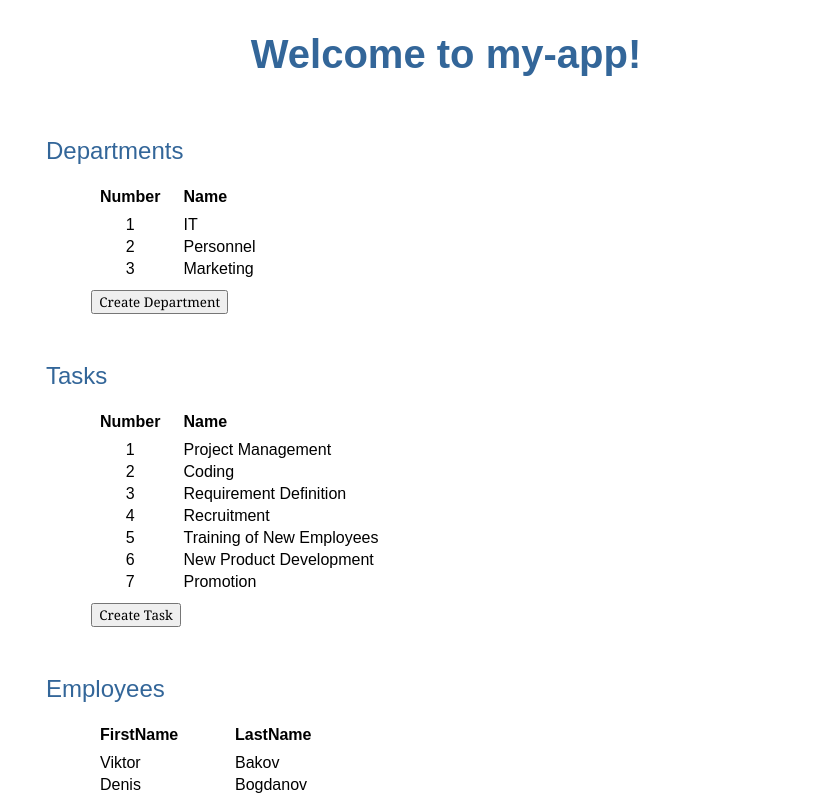
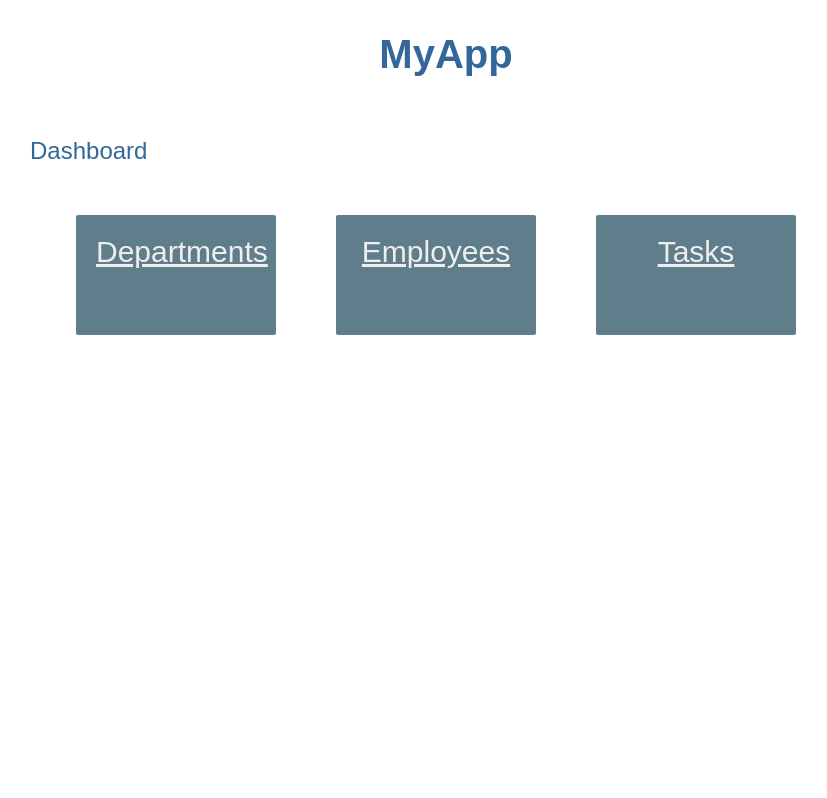
Before and after one commit to DenisBogdanov334/Angular-project, an Angular app: page /dashboard in a window 1280 px wide. Shown: the top 798 px of the page, without its empty margins (194-1021 px from the left). Built offline with nearby package versions, Linux system fonts and the light colour scheme.

Commit message:
implement Dashboard

```diff
--- a/src/app/app-routing.module.ts
+++ b/src/app/app-routing.module.ts
@@ -1,13 +1,21 @@
 import { NgModule } from '@angular/core';
 import { RouterModule, Routes } from '@angular/router';
+
 import { DashboardComponent } from './dashboard/dashboard.component';
+import { DepartmentsComponent } from './departments/departments.component';
+import { EmployeesComponent } from './employees/employees.component';
+import { TasksComponent } from './tasks/tasks.component';
+
+const routes:Routes =[
+  { path: '', redirectTo: '/dashboard', pathMatch: 'full' },
+  { path: 'dashboard', component: DashboardComponent },
+  { path: 'departments', component: DepartmentsComponent},
+  { path: 'employees', component: EmployeesComponent},
+  { path: 'tasks', component: TasksComponent},
+];
 
 @NgModule({
-   exports: [ RouterModule ]
+  imports: [ RouterModule.forRoot(routes) ],
+  exports: [ RouterModule ]
 })
 export class AppRoutingModule { }
-
-const rutes:Routes =[
-  { path: '', redirectTo: '/dashboard', pathMatch: 'full' },
-  { path: 'dashboard', component: DashboardComponent }
-];
--- a/src/app/app.component.html
+++ b/src/app/app.component.html
@@ -2,11 +2,14 @@
 
 
 <div style="text-align:center">
-  <h1 >Welcome to {{ title }}!</h1>
+  <h1 routerLink="/dashboard">{{ title }}</h1>
 </div>
 
+<router-outlet></router-outlet>
+<!--
 <div class = "app-list">
     <div class = content ><app-departments></app-departments></div>
     <div class = content ><app-tasks></app-tasks></div>
     <div class = content ><app-employees></app-employees></div>
 </div>
+-->
--- a/src/app/app.component.ts
+++ b/src/app/app.component.ts
@@ -6,5 +6,5 @@ import { Component } from '@angular/core';
   styleUrls: ['./app.component.css']
 })
 export class AppComponent {
-  title = 'my-app';
+  title = 'MyApp';
 }
--- a/src/app/dashboard/dashboard.component.css
+++ b/src/app/dashboard/dashboard.component.css
@@ -0,0 +1,21 @@
+h2{
+  margin-left: 8em;
+}
+
+.module {
+  font-size: 30px;
+  padding: 20px;
+  text-align: center;
+  color: #eee;
+  width:160px;
+  height:80px;
+  background-color: #607d8b;
+  border-radius: 2px;
+  margin: 1em;
+  float: left;
+}
+.module:hover {
+  background-color: #eee;
+  cursor: pointer;
+  color: #607d8b;
+}
--- a/src/app/dashboard/dashboard.component.html
+++ b/src/app/dashboard/dashboard.component.html
@@ -1 +1,8 @@
-<h2>Dashboard</h2>
+<div class="dashboard">
+  <h2>Dashboard</h2>
+    <div class="app-list">
+      <a class="module" routerLink="/departments">Departments</a>
+      <a class="module" routerLink="/employees">Employees</a>
+      <a class="module" routerLink="/tasks">Tasks</a>
+    </div>
+</div>
--- a/src/app/departments/departments.component.css
+++ b/src/app/departments/departments.component.css
@@ -1,3 +1,6 @@
+.department{
+  margin-left: 13em
+}
 table {
   padding-left: 2em;
 }
--- a/src/app/departments/departments.component.html
+++ b/src/app/departments/departments.component.html
@@ -1,4 +1,4 @@
-
+<div class="department">
 	<h2>Departments</h2>
 
 	<!-- List of the Departments  -->
@@ -49,3 +49,4 @@
 			<button class="btndelete" (click)="delete()">Delete Department</button>
 		</div>
 	</div>
+</div>
--- a/src/app/employees/employees.component.css
+++ b/src/app/employees/employees.component.css
@@ -1,3 +1,6 @@
+.employees{
+  margin-left: 13em
+}
 table {
   padding-left: 2em;
 }
--- a/src/app/employees/employees.component.html
+++ b/src/app/employees/employees.component.html
@@ -1,3 +1,6 @@
+<div class="employees">
+
+
 	<h2>Employees</h2>
 
 	<!-- List of the employee -->
@@ -53,3 +56,5 @@
 				<button class="btndelete" (click)="delete()">Delete Employee</button>
 			</div>
 	</div>
+
+</div>
--- a/src/app/tasks/tasks.component.css
+++ b/src/app/tasks/tasks.component.css
@@ -1,3 +1,6 @@
+.tasks{
+  margin-left: 13em;
+}
 table {
   padding-left: 2em;
 }
--- a/src/app/tasks/tasks.component.html
+++ b/src/app/tasks/tasks.component.html
@@ -1,7 +1,7 @@
-<h2>Tasks</h2>
+<div class="tasks">
 
-
-<!-- List of the tasks -->
+	<h2>Tasks</h2>
+	<!-- List of the tasks -->
 	<table st-table="rowCollection" class="table table-stripped table-hover">
 		<thead>
 			<tr>
@@ -75,3 +75,5 @@
 			<button class="pop" (click)="create(Number,Name,DepNumber)">Create</button>
 		</div>
 	</div>
+
+</div>
```
Lines whose indentation alone changed are shown as unchanged.
